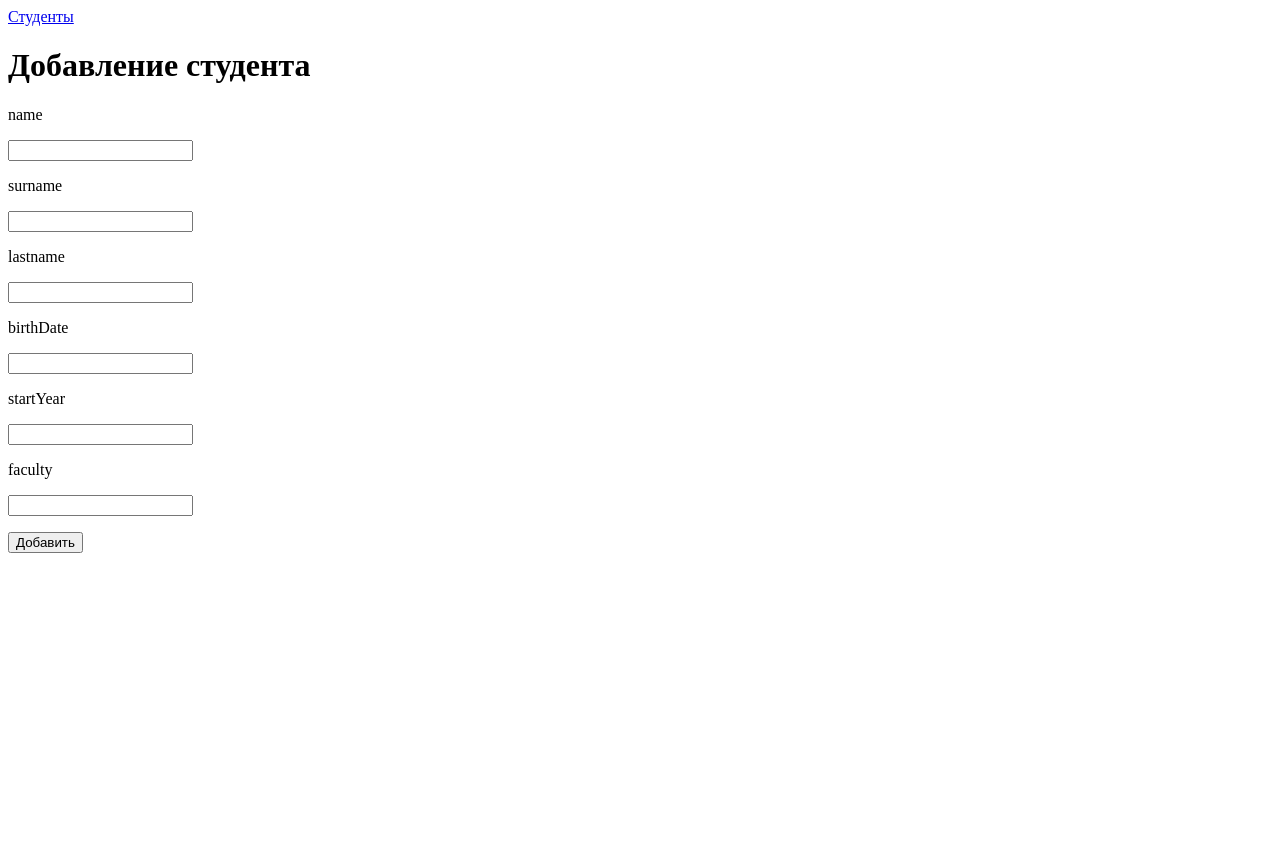
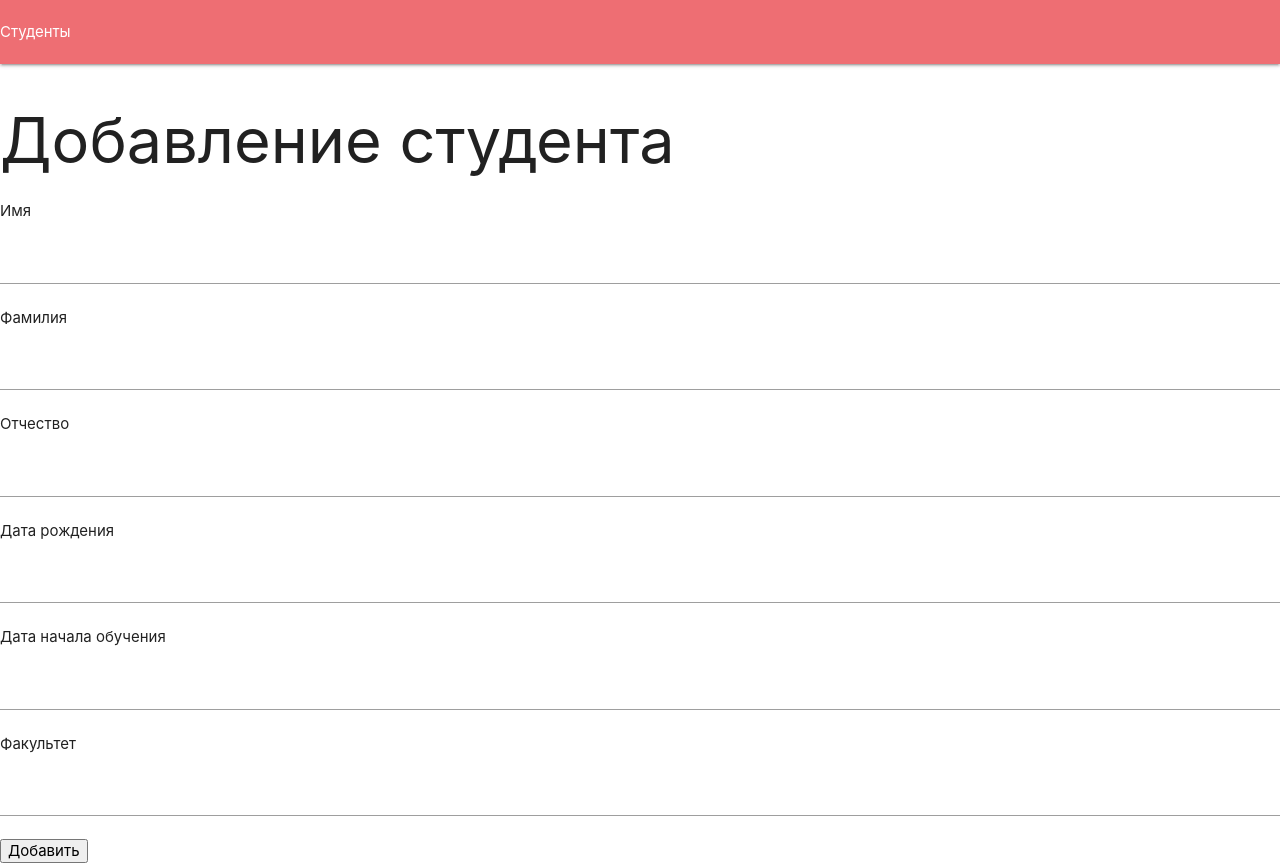
Before and after one commit to pvk04/jshomework, a plain HTML site: page students form/form.html in a window 1280 px wide. Before the commit the page ends 800 px from the top, so only its background shows below. Drawn offline with nearby package versions, Linux system fonts and the light colour scheme.

Commit message:
Add files via upload

```diff
--- a/students form/form.html
+++ b/students form/form.html
@@ -1,20 +1,26 @@
 <html lang="en">
-  <head>
+
+<head>
     <meta charset="UTF-8" />
     <meta http-equiv="X-UA-Compatible" content="IE=edge" />
     <meta name="viewport" content="width=device-width, initial-scale=1.0" />
     <title>Form</title>
+    <link rel=" stylesheet " href="https://cdnjs.cloudflare.com/ajax/libs/materialize/1.0.0/css/materialize.min.css" />
+</head>
 
-  </head>
-  <body>
+<body>
 
     <nav>
-      <a href="students.html">Студенты</a>
+        <a href="students.html">Студенты</a>
     </nav>
 
     <div class="addForm">
     </div>
 
     <script src="main.js"></script>
-  </body>
+    <script>
+        document.addEventListener("DOMContentLoaded", studentForm(arr, "stud"));
+    </script>
+</body>
+
 </html>
--- a/students form/main.js
+++ b/students form/main.js
@@ -58,8 +58,9 @@
     return button;
   }
 
-  function studentForm() {
-    // добавить local storage и доделать кнопку
+  function studentForm(array = [], key) {
+    array = JSON.parse(localStorage.getItem(key)) || array;
+    localStorage.setItem(key, JSON.stringify(array));
 
     let div = document.querySelector(".addForm");
 
@@ -72,7 +73,27 @@
     for (let key in array[0]){
       let p = document.createElement("p");
       p.classList.add("inpName");
-      p.textContent = key;
+
+      switch(key){
+        case "name":
+            p.textContent = "Имя";
+            break
+        case "surname":
+            p.textContent = "Фамилия";
+            break
+        case "lastname":
+            p.textContent = "Отчество";
+            break
+        case "birthDate":
+            p.textContent = "Дата рождения";
+            break
+        case "startYear":
+            p.textContent = "Дата начала обучения";
+            break
+        case "faculty":
+            p.textContent = "Факультет";
+            break
+      }
       form.append(p);
 
       let input = createInput();
@@ -105,7 +126,19 @@
       }
 
       if (check){
-        // Добавление записи в локал сторадж
+        array.push({
+            name: inputs[0].value,
+            surname: inputs[1].value,
+            lastname: inputs[2].value,
+            birthDate: new Date(inputs[3].value),
+            startYear: inputs[4].value,
+            faculty: inputs[5].value
+        });
+        localStorage.setItem(key, JSON.stringify(array));
+
+        inputs.forEach(element => {
+            element.value = "";
+        });
       }
 
     });
@@ -120,7 +153,12 @@
   //   }
   // }
 
+  function showStudents(array, key){
+
+  }
 
 
-  studentForm();
+  window.studentForm = studentForm;
+  window.arr = array;
+  window.showStud = showStudents;
 })();
```
Also changed, not shown: students form/students.html (+13 -5 lines).
